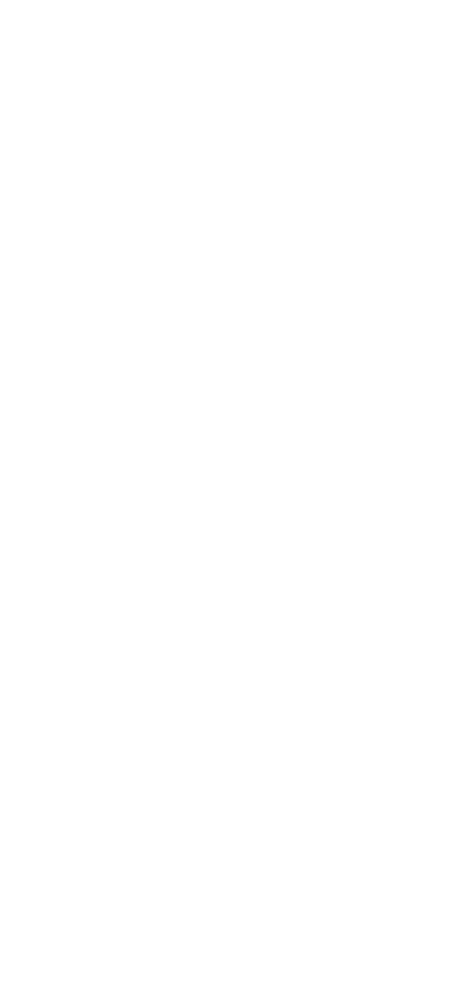
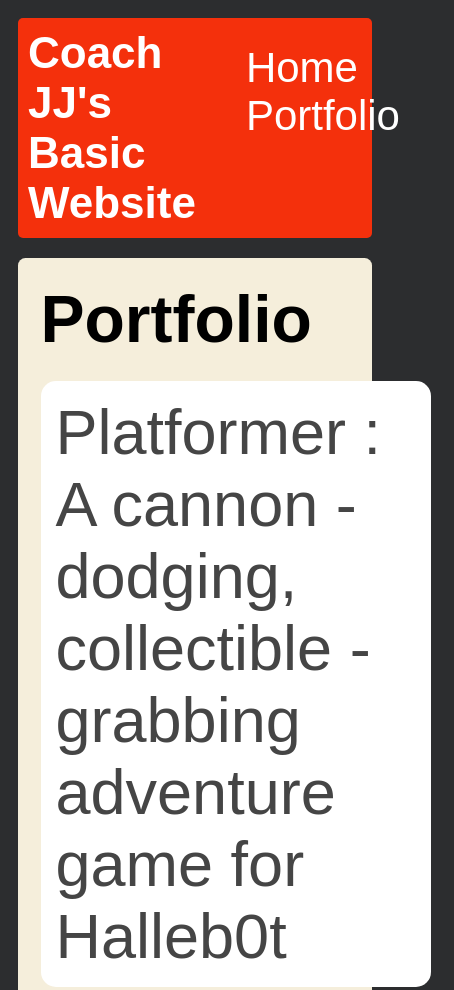
Before and after one commit to JJ-NLN/jusjoh-nln.github.io, a plain HTML site: page portfolio.html in a window 390 px wide. Shown: the top 990 px of the page, 454 px wide, since content can reach past the window. Before the commit the page ends 844 px from the top, so only its background shows below. Drawn offline with Linux system fonts and the light colour scheme.

Commit message:
added portfolio

```diff
--- a/portfolio.html
+++ b/portfolio.html
@@ -0,0 +1,33 @@
+<!DOCTYPE HTML>
+<html>
+    <head>
+        <title>JJ's Basic Website</title>
+        <link rel="stylesheet" href="style.css">
+    </head>
+
+    <body>
+        <div id="all-contents">
+            <nav>
+                <h1>Coach JJ's Basic Website</h1>
+                <ul id="nav-ul">
+                    <li class="nav-li">
+                        <a class="nav-a" href="index.html">Home</a>
+                    </li>
+                    <li class="nav-li">
+                        <a class="nav-a" href="portfolio.html">Portfolio</a>
+                    </li>
+                </ul>
+            </nav>
+            <main>
+                <div class="content">
+                    <h1>Portfolio</h1>
+                    <ul id="portfolio">
+                        <li><a href="projects/platformer/">Platformer : A cannon - dodging, collectible - grabbing adventure game for Halleb0t</a></li>
+                        <li><a href="projects/bouncing-box/">Bouncing Box : A project that gives you a taste of game development on the web </a></li>
+                        <li><a href="projects/circularity/">Circularity : A motion poem using random number generation and velocity applied to circle shapes...</a></li>
+                    </ul>
+                </div>
+            </main>
+        </div>
+    </body>
+</html>
--- a/style.css
+++ b/style.css
@@ -74,3 +74,79 @@ h2,
 h3 {
     margin: 0px;
 }
+
+/* portfolio styles */
+.content h1 {
+    color: black;
+}
+
+#portfolio {
+    list-style-type: none;
+    padding-left: 0;
+}
+
+#portfolio li {
+    background: #fff;
+    padding: 10px;
+    border-radius: 10px;
+    margin-bottom: 10px;
+}
+
+#portfolio li:hover {
+    background: #eee;
+}
+
+#portfolio a {
+    text-decoration: none;
+    color: #454545;
+}
+
+/* responsive web design */
+@media screen and (min-width: 120px) and (max-width: 1080px) {
+    main {
+        height: 100ch;
+        zoom: 1.5;
+        display: grid;
+    }
+
+    h1 {
+        font-size: 44px;
+    }
+
+    h2 {
+        font-size: 42px;
+    }
+
+    h3 {
+        font-size: 36px;
+    }
+
+    #all-contents {
+        height: 100ch;
+        margin: none;
+    }
+
+    a {
+        font-size: 42px;
+    }
+
+    .sidebar {
+        margin-right: 0px;
+        justify-content: center;
+        align-items: center;
+    }
+
+    .sidebar-img {
+        width: 100%;
+    }
+
+    p,
+    li {
+        font-size: 24px;
+    }
+
+    .content {
+        align-content: center;
+        justify-content: center;
+    }
+}
```
